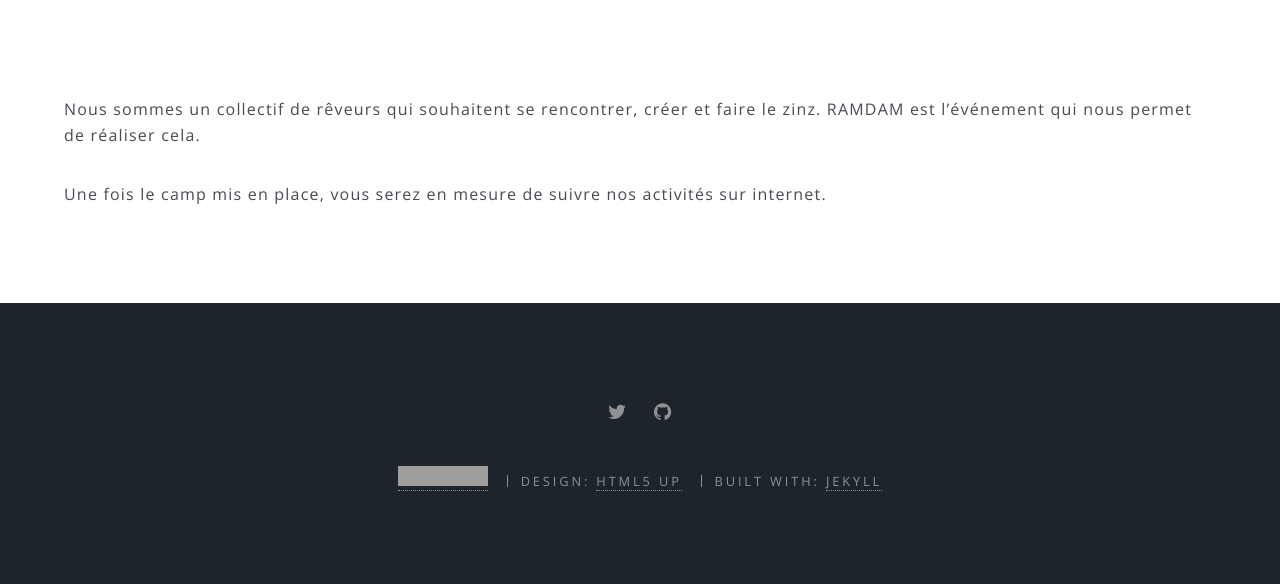
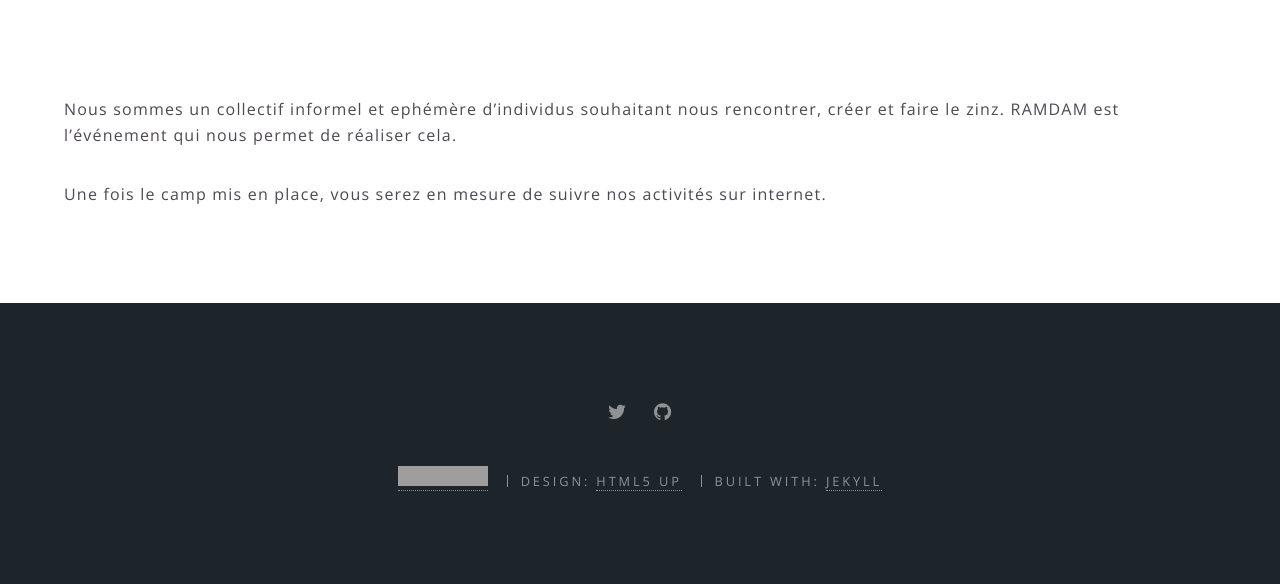
Before and after one commit to R4MD4M/R4MD4M.github.io, a Jekyll site: the page built from nous.md, in a window 1280 px wide. Shown: the part 335-919 px from the top of the page. Built offline with Jekyll 4.4.1, drawn with Linux system fonts in a browser that asks for light colours; grey boxes are pictures that could not be loaded.

Commit message:
Update nous.md

```diff
--- a/nous.md
+++ b/nous.md
@@ -4,6 +4,6 @@ title: Nous
 permalink: /nous/
 ---
 
-Nous sommes un collectif de rêveurs qui souhaitent se rencontrer, créer et faire le zinz. RAMDAM est l'événement qui nous permet de réaliser cela.
+Nous sommes un collectif informel et ephémère d'individus souhaitant nous rencontrer, créer et faire le zinz. RAMDAM est l'événement qui nous permet de réaliser cela.
 
 Une fois le camp mis en place, vous serez en mesure de suivre nos activités sur internet.
```
